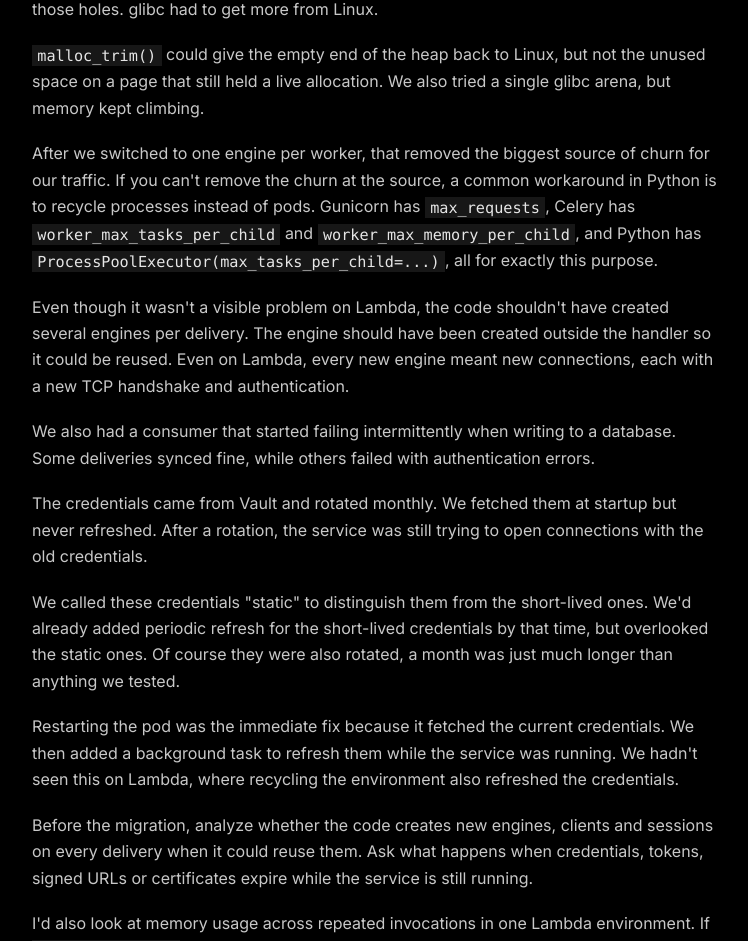
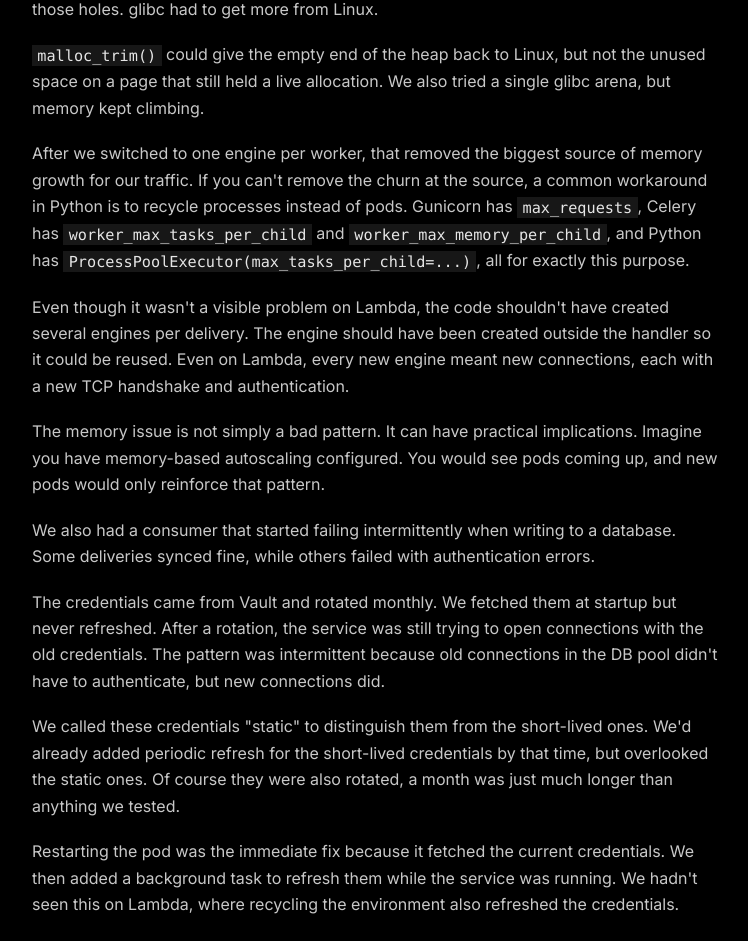
Before and after one commit to denyszhak/denyszhak.com, a React (Vite) app: page /writing/what-aws-lambda-was-hiding in a window 1280 px wide. Shown: the part 5594-6535 px from the top of the page, without its empty margins (244-992 px from the left). Built offline with nearby package versions, Linux system fonts and the light colour scheme; no server answers.

Commit message:
Update Runtime Promises article to latest draft

```diff
--- a/src/pages/posts/WhatLambdaWasHiding.jsx
+++ b/src/pages/posts/WhatLambdaWasHiding.jsx
@@ -140,13 +140,15 @@
 
         <p><code>malloc_trim()</code>&nbsp;could give the empty end of the heap back to Linux, but not the unused space on a page that still held a live allocation. We also tried a single glibc arena, but memory kept climbing.</p>
 
-        <p>After we switched to one engine per worker, that removed the biggest source of churn for our traffic. If you can't remove the churn at the source, a common workaround in Python is to recycle processes instead of pods. Gunicorn has <code>max_requests</code>, Celery has <code>worker_max_tasks_per_child</code> and <code>worker_max_memory_per_child</code>, and Python has <code>ProcessPoolExecutor(max_tasks_per_child=...)</code>, all for exactly this purpose.</p>
+        <p>After we switched to one engine per worker, that removed the biggest source of memory growth for our traffic. If you can't remove the churn at the source, a common workaround in Python is to recycle processes instead of pods. Gunicorn has <code>max_requests</code>, Celery has <code>worker_max_tasks_per_child</code> and <code>worker_max_memory_per_child</code>, and Python has <code>ProcessPoolExecutor(max_tasks_per_child=...)</code>, all for exactly this purpose.</p>
 
         <p>Even though it wasn't a visible problem on Lambda, the code shouldn't have created several engines per delivery. The engine should have been created outside the handler so it could be reused. Even on Lambda, every new engine meant new connections, each with a new TCP handshake and authentication.</p>
 
+        <p>The memory issue is not simply a bad pattern. It can have practical implications. Imagine you have memory-based autoscaling configured. You would see pods coming up, and new pods would only reinforce that pattern.</p>
+
         <p>We also had a consumer that started failing intermittently when writing to a database. Some deliveries synced fine, while others failed with authentication errors.</p>
 
-        <p>The credentials came from Vault and rotated monthly. We fetched them at startup but never refreshed. After a rotation, the service was still trying to open connections with the old credentials.</p>
+        <p>The credentials came from Vault and rotated monthly. We fetched them at startup but never refreshed. After a rotation, the service was still trying to open connections with the old credentials. The pattern was intermittent because old connections in the DB pool didn't have to authenticate, but new connections did.</p>
 
         <p>We called these credentials "static" to distinguish them from the short-lived ones. We'd already added periodic refresh for the short-lived credentials by that time, but overlooked the static ones. Of course they were also rotated, a month was just much longer than anything we tested.</p>
 
@@ -154,7 +156,7 @@
 
         <p>Before the migration, analyze whether the code creates new engines, clients and sessions on every delivery when it could reuse them. Ask what happens when credentials, tokens, signed URLs or certificates expire while the service is still running.</p>
 
-        <p>I'd also look at memory usage across repeated invocations in one Lambda environment. If <code>Max Memory Used</code> keeps climbing, it's worth finding out why before leaving that code running for days.</p>
+        <p>I'd also log memory at the start of each invocation and follow one Lambda log stream. If that number keeps growing, it's worth finding out why before leaving that code running for days.</p>
 
         <h2 id="promise-4-the-outside-world-saw-a-different-you">Promise 4: The outside world saw a different you</h2>
 
```
